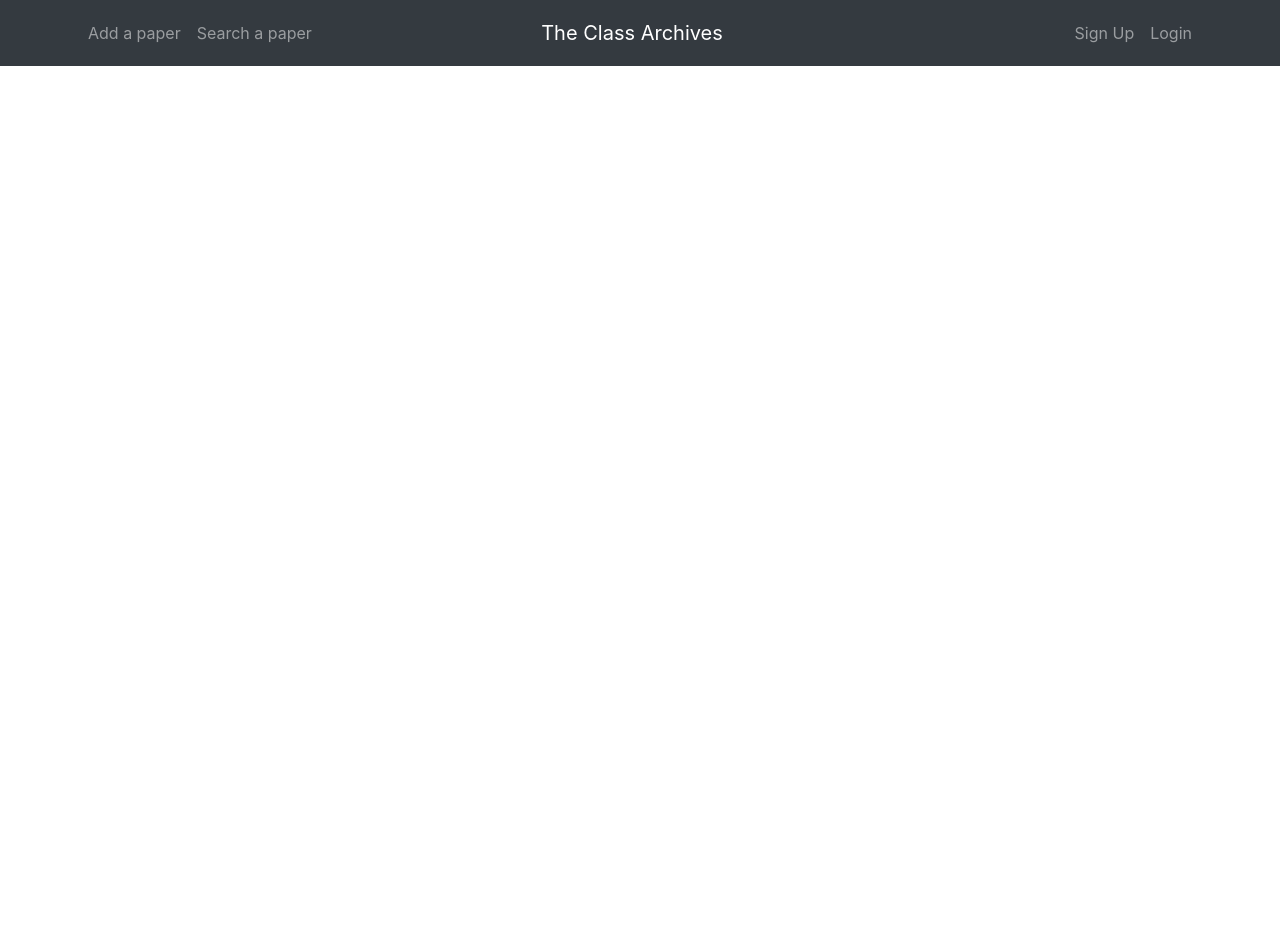
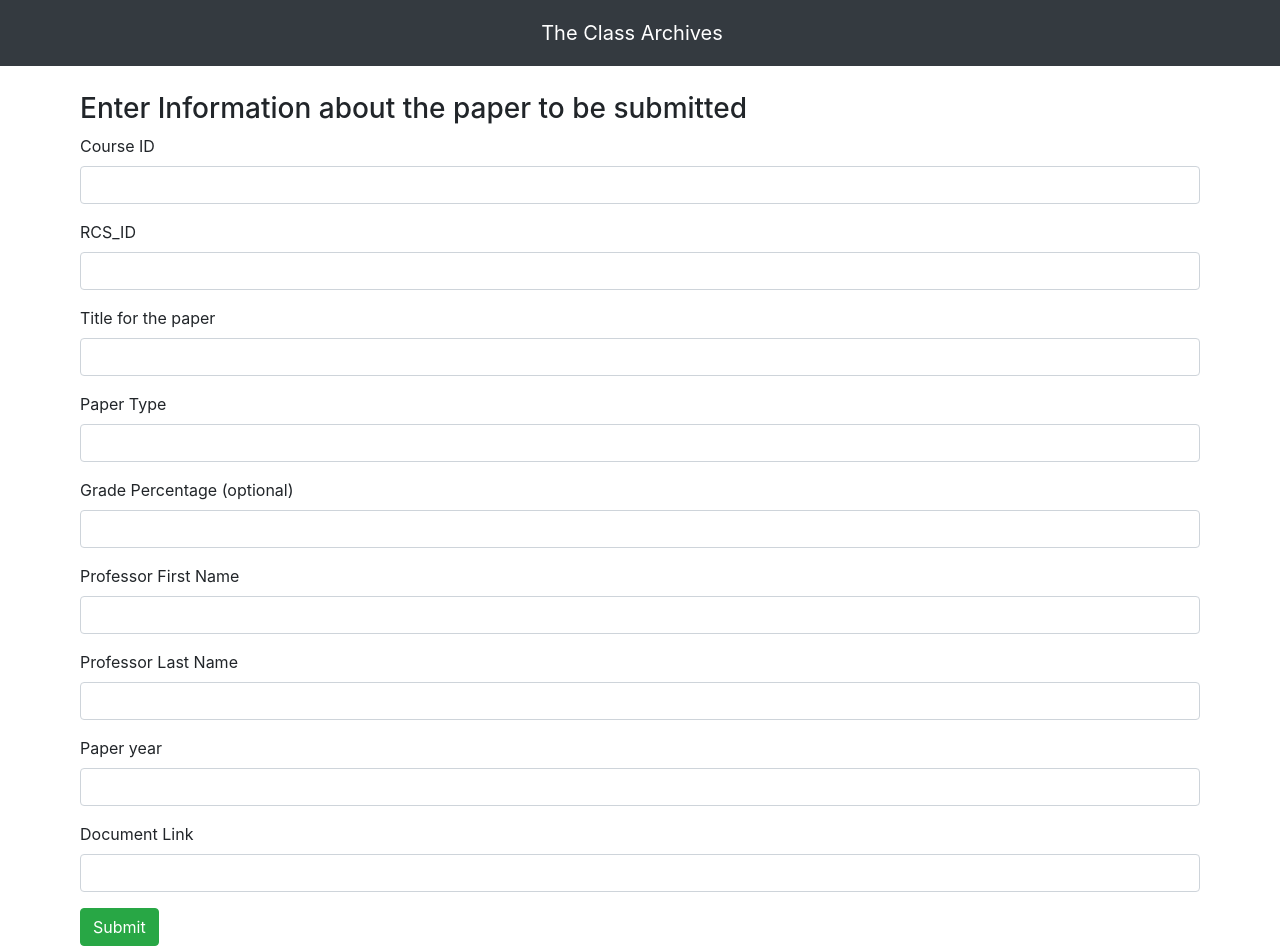
Before and after one commit to anishsethi96/SoftwareDevelopment_TheClassArchives, a React (Create React App) app in the folder ClassArchives UI/: page /add in a window 1280 px wide. Before the commit the page ends 800 px from the top, so only its background shows below. Built offline with nearby package versions, Linux system fonts and the light colour scheme.

Commit message:
Changes to homepage

```diff
--- a/ClassArchives UI/src/App.js
+++ b/ClassArchives UI/src/App.js
@@ -2,9 +2,10 @@ import React, { Component } from "react";
 import { BrowserRouter as Router, Switch, Route, Link } from "react-router-dom";
 import "bootstrap/dist/css/bootstrap.min.css";
 import "./App.css";
-
+import Home from "./components/home.component";
+import LoginStudent from "./components/login.component";
 import CreateStudent from "./components/createStudent.component";
-import LoginStudent from "./components/login.component";
+import AddPapers from "./components/addPapers.component";
 
 class App extends Component {
 
@@ -19,35 +20,11 @@ class App extends Component {
         <div>
         <nav class="navbar navbar-expand-sm navbar-dark bg-dark main-nav">
             <div class="container justify-content-center">
-                <ul class="nav navbar-nav flex-fill w-100 flex-nowrap">
-                    <li class="nav-item">
-                      <Link to={"/add"} className="nav-link">
-                        Add a paper
-                      </Link>
-                    </li>
-                    <li class="nav-item">
-                      <Link to={"/view"} className="nav-link">
-                        Search a paper
-                      </Link>
-                    </li>
-                </ul>
                 <ul class="nav navbar-nav flex-fill justify-content-center">
                     <li class="nav-item">
-                      <a href="/login" className="navbar-brand">
+                      <a href="/" className="navbar-brand">
                         The Class Archives
                       </a>
-                    </li>
-                </ul>
-                <ul class="nav navbar-nav flex-fill w-100 justify-content-end">
-                    <li class="nav-item">
-                      <Link to={"/create"} className="nav-link">
-                        Sign Up
-                      </Link>
-                    </li>
-                    <li class="nav-item">
-                      <Link to={"/login"} className="nav-link">
-                        Login
-                      </Link>
                     </li>
                 </ul>
             </div>
@@ -55,12 +32,13 @@ class App extends Component {
 
           <div className="container mt-3">
             <Switch>
+              <Route exact path="/" component={Home} />
+              <Route exact path="/login" component={LoginStudent} />
+              <Route exact path="/create" component={CreateStudent} />
+              <Route exact path="/add" component={AddPapers} />
               {/* A JSX comment
-              <Route exact path="/add" component={AddPapers} />
               <Route exact path="/view" component={ViewPapers} />
               */}
-              <Route exact path="/login" component={LoginStudent} />
-              <Route exact path="/create" component={CreateStudent} />
             </Switch>
           </div>
         </div>
--- /dev/null
+++ b/ClassArchives UI/src/components/addPapers.component.js
@@ -0,0 +1,131 @@
+import React, { Component } from "react";
+import { BrowserRouter as Router, Switch, Route, Link } from "react-router-dom";
+import CreateStudentDataService from "../services/createStudent.service";
+
+export default class AddPapers extends Component {
+  constructor(props) {
+    super(props);
+    this.onChangeRCSID = this.onChangeRCSID.bind(this);
+    this.onChangePassword = this.onChangePassword.bind(this);
+    this.onChangeFirstName = this.onChangeFirstName.bind(this);
+    this.onChangeLastName = this.onChangeLastName.bind(this);
+    this.onChangeDeptCode = this.onChangeDeptCode.bind(this);
+    this.saveStudentInfo = this.saveStudentInfo.bind(this);
+
+    this.state = {
+      rcs_id: "",
+      password: "",
+      first_name: "",
+      last_name: "",
+      dept_code: "",
+      submitted: false
+    };
+  }
+
+  onChangeRCSID(e) {
+    this.setState({
+      rcs_id: e.target.value
+    });
+  }
+
+  onChangePassword(e) {
+    this.setState({
+      password: e.target.value
+    });
+  }
+
+  onChangeFirstName(e) {
+    this.setState({
+      first_name: e.target.value
+    });
+  }
+
+  onChangeLastName(e) {
+    this.setState({
+      last_name: e.target.value
+    });
+  }
+  onChangeDeptCode(e) {
+    this.setState({
+      dept_code: e.target.value
+    });
+  }
+
+  onChangeCompany(e) {
+    this.setState({
+      company_name: e.target.value
+    });
+  }
+
+  saveStudentInfo() {
+    var data = {
+      rcs_id: this.state.rcs_id,
+      password: this.state.password,
+      first_name: this.state.first_name,
+      last_name: this.state.last_name,
+      dept_code: this.state.dept_code,
+      company_name: this.state.company_name
+    };
+
+    CreateStudentDataService.create(data)
+    this.setState({submitted: true});
+  }
+
+  render() {
+    return (
+      <div className="submit-form">
+        <h3> Enter Information about the paper to be submitted </h3>
+        <div>
+          <div className="form-group">
+            <label htmlFor="title">Course ID</label>
+            <input type="text" className="form-control" id="course_id" maxLength="127" required value={this.state.rcs_id} onChange={this.onChangeRCSID} name="course_id"/>
+          </div>
+
+          <div className="form-group">
+            <label htmlFor="description">RCS_ID</label>
+            <input type="password" className="form-control" id="rcs_id" maxLength="7" required value={this.state.password} onChange={this.onChangePassword} name="rcs_id" />
+          </div>
+
+          <div className="form-group">
+            <label htmlFor="title">Title for the paper</label>
+            <input type="text" className="form-control" id="first_name" maxLength="127" required value={this.state.first_name} onChange={this.onChangeFirstName} name="first_name"/>
+          </div>
+
+          <div className="form-group">
+            <label htmlFor="title">Paper Type</label>
+            <input type="text" className="form-control" id="last_name" maxLength="127" required value={this.state.last_name} onChange={this.onChangeLastName} name="last_name"/>
+          </div>
+
+          <div className="form-group">
+            <label htmlFor="title">Grade Percentage (optional)</label>
+            <input type="text" className="form-control" id="dept_code" maxLength="4" required value={this.state.dept_code} onChange={this.onChangeDeptCode} name="dept_code"/>
+          </div>
+
+          <div className="form-group">
+            <label htmlFor="title">Professor First Name</label>
+            <input type="text" className="form-control" id="dept_code" maxLength="4" required value={this.state.dept_code} onChange={this.onChangeDeptCode} name="dept_code"/>
+          </div>
+
+          <div className="form-group">
+            <label htmlFor="title">Professor Last Name</label>
+            <input type="text" className="form-control" id="dept_code" maxLength="4" required value={this.state.dept_code} onChange={this.onChangeDeptCode} name="dept_code"/>
+          </div>
+
+          <div className="form-group">
+            <label htmlFor="title">Paper year</label>
+            <input type="text" className="form-control" id="dept_code" maxLength="4" required value={this.state.dept_code} onChange={this.onChangeDeptCode} name="dept_code"/>
+          </div>
+
+          <div className="form-group">
+            <label htmlFor="title">Document Link</label>
+            <input type="text" className="form-control" id="dept_code" maxLength="4" required value={this.state.dept_code} onChange={this.onChangeDeptCode} name="dept_code"/>
+          </div>
+
+          <button onClick={this.saveStudentInfo} className="btn btn-success">
+            Submit
+          </button>
+        </div>
+      </div>
+    );
+  }
+}
--- /dev/null
+++ b/ClassArchives UI/src/components/home.component.js
@@ -0,0 +1,38 @@
+import React, { Component } from "react";
+import LoginDataService from "../services/login.service";
+import { BrowserRouter as Router, Switch, Route, Link } from "react-router-dom";
+
+export default class Home extends Component {
+
+  render() {
+    return (
+        <div>
+        <div class="container">
+          <div class="row justify-content-center">
+            <h2> Instructions </h2>
+            <br/>
+            <p class="text-center">
+              Testblock Testblock Testblock Testblock Testblock Testblock Testblock Testblock Testblock Testblock Testblock Testblock
+              Testblock Testblock Testblock Testblock Testblock Testblock Testblock Testblock Testblock Testblock Testblock Testblock
+              Testblock Testblock Testblock Testblock Testblock Testblock Testblock Testblock Testblock Testblock Testblock Testblock
+              Testblock Testblock Testblock Testblock Testblock Testblock Testblock Testblock Testblock Testblock Testblock Testblock
+            </p>
+          </div>
+
+          <div class="row justify-content-center">
+            <button type="button" class="btn btn-outline-primary">
+              <Link to = {"/create"} params={{ testvalue: "hello" }} style={{ textDecoration: 'none'}}>
+                Sign up
+              </Link>
+            </button>
+            <button type="button" class="btn btn-outline-primary">
+              <Link to = {"/login"} style={{ textDecoration: 'none'}}>
+                Login
+              </Link>
+            </button>
+          </div>
+        </div>
+        </div>
+    );
+  }
+}
--- a/ClassArchives UI/src/components/login.component.js
+++ b/ClassArchives UI/src/components/login.component.js
@@ -1,6 +1,6 @@
 import React, { Component } from "react";
 import LoginDataService from "../services/login.service";
-import { BrowserRouter as Link } from "react-router-dom";
+import { BrowserRouter as Router, Switch, Route, Link } from "react-router-dom";
 
 export default class LoginUser extends Component {
   constructor(props) {
@@ -57,9 +57,12 @@ searchUser() {
     return (
       <div className="submit-form">
         {this.state.loginvalue ? (
-        <div>
-        <h2> Please select Application Type </h2>
+          <div class="container">
+            <div class="row justify-content-center">
+              <h3> Welcome {this.state.searchUser}! Please select an option </h3>
               <br/>
+            </div>
+            <div class="row justify-content-center">
               <button className="btn btn-success" >
                 <Link to = {"/add"} params={{ testvalue: "hello" }} style={{ textDecoration: 'none', color: "white"}}>
                   Add Paper
@@ -70,6 +73,7 @@ searchUser() {
                   Find Paper
                 </Link>
               </button>
+            </div>
           </div>
         ) : (
           <div className="submit-form">
@@ -83,15 +87,16 @@ searchUser() {
                 <label htmlFor="description">Password</label>
                 <input type="password" className="form-control" id="password" maxLength="127" required value={this.state.password} onChange={this.onChangePassword} name="password" />
               </div>
+
               <button onClick={this.searchUser} className="btn btn-success">
                 Login
               </button>
-
               <button className="btn btn-success button">
               <Link to = {"/create"} style={{ textDecoration: 'none', color: "white"}}>
                 Sign Up
               </Link>
               </button>
+
             </div>
           </div>
         )}
```
Also changed, not shown: 1 other file (tests, documents, lock files or other folders). Lines whose indentation alone changed are shown as unchanged.
